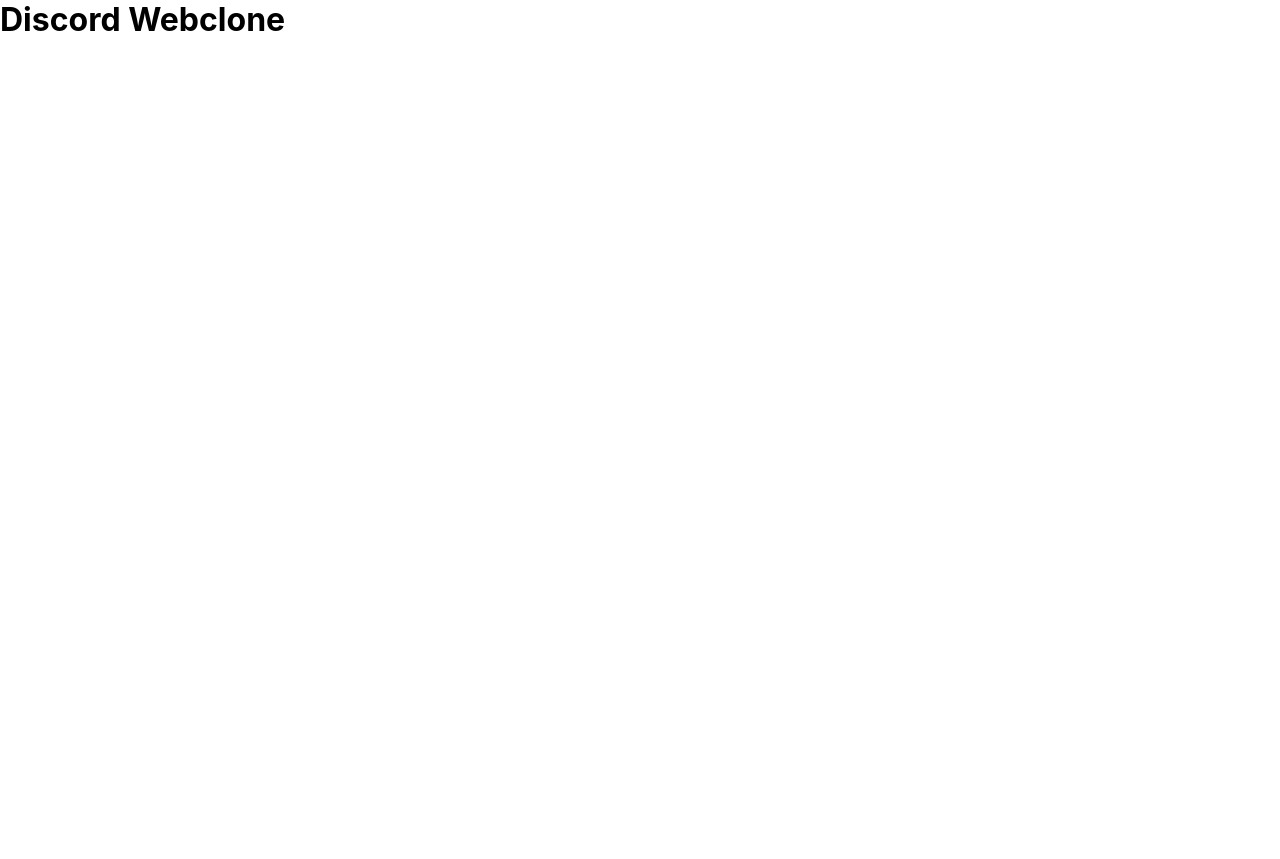
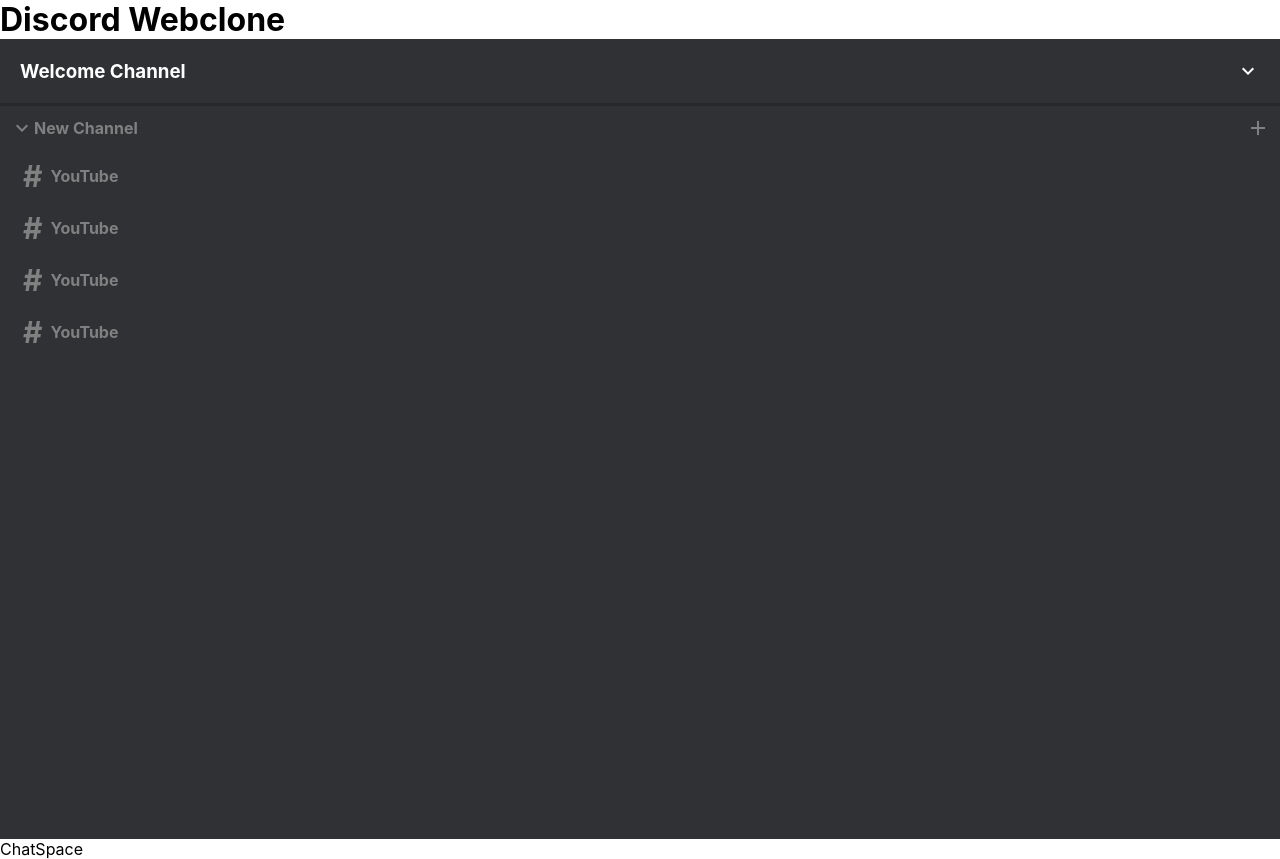
Before and after one commit to adey-px/TrustySocialConnect, a React (Create React App) app: page / in a window 1280 px wide. Before the commit the page ends 800 px from the top, so only its background shows below. Built offline with nearby package versions, Linux system fonts and the light colour scheme.

Commit message:
Add sidebar containing list of channels

```diff
--- a/package.json
+++ b/package.json
@@ -3,6 +3,10 @@
   "version": "0.1.0",
   "private": true,
   "dependencies": {
+    "@emotion/react": "^11.10.4",
+    "@emotion/styled": "^11.10.4",
+    "@mui/icons-material": "^5.10.3",
+    "@mui/material": "^5.10.5",
     "@reduxjs/toolkit": "^1.8.5",
     "@testing-library/jest-dom": "^5.16.5",
     "@testing-library/react": "^13.4.0",
--- a/src/App.js
+++ b/src/App.js
@@ -1,10 +1,17 @@
 import React from 'react';
 import './App.css';
+
+import ChatSpace from './components/chatspace/ChatSpace';
+import Sidebar from './components/sidebar/Sidebar';
 
 function App() {
   return (
     <div className="App">
       <h1>Discord Webclone</h1>
+
+      <Sidebar />
+
+      <ChatSpace />
     </div>
   );
 }
--- /dev/null
+++ b/src/components/chatspace/ChatSpace.js
@@ -0,0 +1,9 @@
+import React from 'react'
+
+const ChatSpace = () => {
+  return (
+    <div>ChatSpace</div>
+  )
+}
+
+export default ChatSpace
--- /dev/null
+++ b/src/components/sidebar/SideChannel.css
@@ -0,0 +1,19 @@
+
+.sideChannel > h4 {
+    display: flex;
+    padding-left: 15px;
+    align-items: center;
+    color: gray;
+    cursor: pointer;
+    background-color: #2f3135;
+}
+
+.sideChannel:hover > h4 {
+    color: #ffff;
+    background-color: #40464b;
+}
+
+.sideChannel__tag {
+    font-size: 30px;
+    padding: 8px;
+}
--- /dev/null
+++ b/src/components/sidebar/SideChannel.js
@@ -0,0 +1,16 @@
+import React from 'react';
+
+import './SideChannel.css';
+
+const SideChannel = ({id, channel}) => {
+  return (
+    <div className='sideChannel'>
+       <h4>
+          <span className='sideChannel__tag'>#</span>
+          YouTube
+       </h4>
+    </div>
+  );
+}
+
+export default SideChannel;
--- /dev/null
+++ b/src/components/sidebar/Sidebar.css
@@ -0,0 +1,42 @@
+.sidebar {
+    display: flex;
+    flex-direction: column;
+    flex: 0.25;
+    height: 100vh;
+    background-color: #2f3135;
+}
+
+.sidebar__top {
+    display: flex;
+    justify-content: space-between;
+    align-items: center;
+    padding: 20px;color: #ffff;
+    background-color: #2f3135;
+    border-bottom: 3px solid #26282c;
+}
+
+.sidebar__channels {
+    flex: 1;
+}
+
+.sidebar__addChannel {
+    cursor: pointer;
+}
+
+.sidebar__addChannel:hover {
+    color: #ffff;
+}
+
+.sidebar__channelHeader {
+    display: flex;
+    justify-content: space-between;
+    align-items: center;
+    padding: 10px;
+    color: gray;
+    background-color: #2f3135;
+}
+
+.sidebar__header {
+    display: flex;
+    align-items: center;
+}
--- /dev/null
+++ b/src/components/sidebar/Sidebar.js
@@ -0,0 +1,38 @@
+import React from 'react';
+import ExpandMoreIcon from "@mui/icons-material/ExpandMore";
+import AddIcon from "@mui/icons-material/Add";
+
+import SideChannel from './SideChannel';
+import './Sidebar.css';
+
+const Sidebar = () => {
+  return (
+    <div className="sidebar">
+      <div className="sidebar__top">
+        <h3>Welcome Channel</h3>
+        <ExpandMoreIcon />
+      </div>
+
+      <div className="sidebar__channel">
+        <div className="sidebar__channelHeader">
+          <div className="sidebar__header">
+            <ExpandMoreIcon />
+            <h4>New Channel</h4>
+          </div>
+
+          <AddIcon className="sidebar__addChannel" />
+        </div>
+
+        <div className="sidebar__channelsList">
+          <SideChannel />
+          <SideChannel />
+          <SideChannel />
+          <SideChannel />
+        </div>
+      </div>
+
+    </div>
+  );
+}
+
+export default Sidebar;
```
Also changed, not shown: 1 other file (tests, documents, lock files or other folders).
